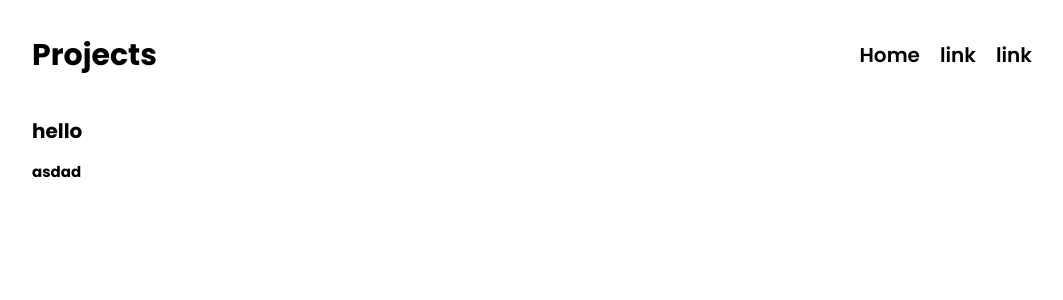
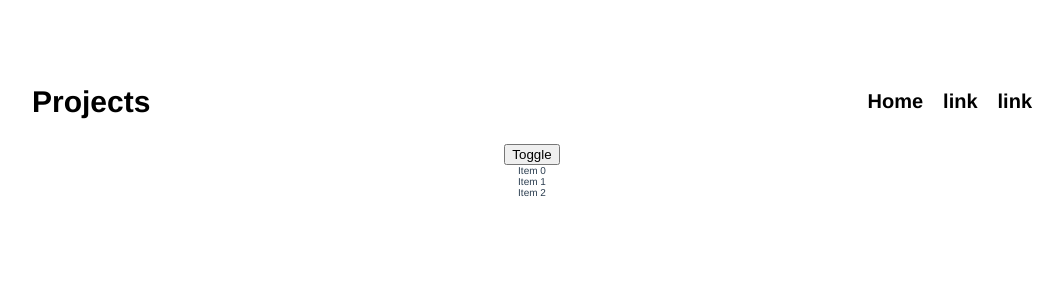
Before and after one commit to Mesterduc/portfolio, a Vue app in the folder portfolio/: page /hej in a window 1280 px wide. Shown: the top 300 px of the page, without its empty margins (108-1171 px from the left). Built offline with nearby package versions, Linux system fonts and the light colour scheme.

Commit message:
list animation

```diff
--- a/portfolio/src/view/Home.vue
+++ b/portfolio/src/view/Home.vue
@@ -1,36 +1,37 @@
 <template>
-
 	<nav class="filter">
 		<span
 			class="filter__item"
-			v-for="(category, index) in categories"
+			v-for="(category, index) in categories" :key="index"
 			:class="{ 'filter__item-isActive': index === isActive }"
-			@click="setLinkActive(index)"
+			@click="setLinkActive(index), changeFilterValue(category)"
 		>
 			{{ category }}
 		</span>
 	</nav>
 	<section class="project__container">
 		<!-- link and container -->
-		<a :href="repo.github" target="_blank" class="project" v-for="(repo, index) in repos">
+		<transition-group name="fade">
+			<a :href="repo.github" target="_blank" class="project" v-for="(repo, index) in filterRepo" :key="index" >
 				{{ repo.name }}
 
-			<!-- overlay when over -->
+				<!-- overlay when hover -->
 				<article
 					class="project__overlay"
 					:class="{ 'project__overlay-isActive': index === isRepoActive }"
 					@mouseenter="setRepoActive(index)"
 					@mouseleave="setRepoActive(null)"
 				>
-				<article class="project__categories" v-for="(language, i) in repo.languages">
+					<article class="project__categories" v-for="(language, i) in repo.languages" :key="i">
 						{{ i }}
 					</article>
 				</article>
 			</a>
+		</transition-group>
 	</section>
 </template>
 <script lang="ts">
-import { defineComponent, onMounted, ref } from 'vue'
+import { computed, defineComponent, onMounted, ref } from 'vue'
 import linkIsActive from '../composables/linkIsActive'
 import Repository from '../types/repository'
 
@@ -41,12 +42,25 @@ export default defineComponent({
 		let { isActive, setLinkActive, setRepoActive, isRepoActive } = linkIsActive()
 
 		// array of language categories
-		const categories = ref(['all', 'vue', 'react', 'javascript', 'swift'])
+		const categories = ref(['all', 'Vue', 'React', 'JavaScript', 'Swift', 'C#'])
+		const repos = ref([])
+		const content = ref('')
 
-		const repos = ref([])
-		const language_url = ref([])
-		const languages = ref([])
-		const content = ref('')
+		const filter = ref('')
+
+		// change the filter value
+		function changeFilterValue(s: string) {
+			filter.value = s
+		}
+
+		// filter repos
+		const filterRepo = computed(() => {
+			if (filter.value == '' || filter.value == 'all') {
+				return repos.value
+			}
+			return repos.value.filter((arr) => arr.languages.hasOwnProperty(filter.value))
+
+		})
 
 		// get Data
 		const getData = async () => {
@@ -54,18 +68,17 @@ export default defineComponent({
 			const respose = await fetch(url)
 			const result = await respose.json()
 			result.forEach((e) => {
-				hej(e.languages_url).then((data) => {
-					let insert: Repository = {
+				getProjectLanguage(e.languages_url).then((data) => {
+					let repo: Repository = {
 						name: e.name,
 						url: e.languages_url,
 						languages: data,
 						github: e.html_url,
 					}
-					repos.value.push(insert)
+					repos.value.push(repo)
 				})
 			})
 		}
-
 		onMounted(getData)
 
 		// get readme file
@@ -78,17 +91,18 @@ export default defineComponent({
 		}
 		fetchReadme()
 
-		async function hej(url: string) {
+        // get used languages that is used in the project
+		async function getProjectLanguage(url: string) {
 			const respose = await fetch(url)
 			const result = await respose.json()
 			return result
 		}
 
 		return {
+			changeFilterValue,
+			filterRepo,
 			repos,
-			languages,
 			content,
-			language_url,
 			categories,
 			isActive,
 			setLinkActive,
@@ -135,6 +149,9 @@ export default defineComponent({
 	justify-content: center;
 	border: solid 1px black;
 	position: relative;
+    -webkit-transition: all 0.6s ease;
+	transition: all 0.6s ease;
+    animation: fade-in 1s;
 
 	&:hover::before {
 		background: white;
@@ -146,7 +163,7 @@ export default defineComponent({
 		filter: brightness(60%);
 		opacity: 0.7;
 		position: absolute;
-		transition: all 0.5s ease-in-out;
+		// transition: all 0.5s ease-in-out;
 		height: 0;
 		top: 0;
 		left: 0;
@@ -173,15 +190,55 @@ export default defineComponent({
 		align-items: center;
 		flex-wrap: wrap;
 		transition: all 0.75s ease-in-out;
-        &-isActive{
+		&-isActive {
 			opacity: 1;
 		}
 	}
-    &__categories{
+	&__categories {
 		border: solid 1px black;
 		margin-right: 1rem;
 		padding: 0.5rem;
 		border-radius: 0.5rem;
 	}
 }
+
+.fade-leave-active {
+	-webkit-transition: all 0.6s ease;
+	transition: all 0.6s ease;
+    animation: fade-in 1s reverse;
+}
+.fade-enter-active {
+	-webkit-transition: all 0.6s ease;
+	transition: all 0.6s ease;
+    animation: fade-in 1s;
+
+}
+
+.fade-enter-from {
+    transform: scale(0.5) translatey(-80px);
+	opacity: 0;
+}
+.fade-leave-to {
+    transform: translatey(30px);
+	opacity: 0;
+}
+
+.fade-move {
+	-webkit-transition: -webkit-transform 0.6s;
+	transition: -webkit-transform 0.6s;
+	transition: transform 0.6s;
+	transition: transform 0.6s, -webkit-transform 0.6s;
+}
+
+// @keyframes fade-in {
+//   from {
+//     opacity: 0;
+//     width: 0;
+//     background-color: blue;
+//   }
+//   to {
+//     opacity: 1;
+//     width: 100%;
+//   }
+// }
 </style>
--- a/portfolio/src/view/hej.vue
+++ b/portfolio/src/view/hej.vue
@@ -1,4 +1,81 @@
 <template>
-    <h1>hello</h1>
-    <h2>asdad</h2>
+  <button @click="show = !show">Toggle</button>
+  <transition-group tag="div" class="VueOnly" name="fade" appear>
+    <div class="graphs" v-for="boro in lotteriesByBorough" :key="boro.id">
+      Item {{ boro.id }}
+    </div>
+  </transition-group>
 </template>
+
+<script>
+let nextId = 0;
+export default {
+  name: "App",
+  data() {
+    return {
+      show: true,
+    };
+  },
+  computed: {
+    lotteriesByBorough() {
+      if (!this.show) return [];
+      return [{ id: nextId++ }, { id: nextId++ }, { id: nextId++ }];
+    },
+  },
+};
+</script>
+
+<style>
+#app {
+  font-family: Avenir, Helvetica, Arial, sans-serif;
+  -webkit-font-smoothing: antialiased;
+  -moz-osx-font-smoothing: grayscale;
+  text-align: center;
+  color: #2c3e50;
+  margin-top: 60px;
+}
+/* .fade-leave-active {
+ 	-webkit-transition: all 0.6s ease;
+ 	transition: all 0.6s ease;
+    animation: fade-in 1s reverse;
+ }
+ .fade-enter-active {
+ 	-webkit-transition: all 0.6s ease !important;
+ 	transition: all 0.6s ease !important;
+     animation: fade-in 1s;
+
+}
+
+.fade-enter-from {
+	opacity: 0;
+}
+.fade-leave-to {
+	opacity: 0;
+}
+
+.fade-move {
+	-webkit-transition: -webkit-transform 0.6s;
+	transition: -webkit-transform 0.6s;
+	transition: transform 0.6s;
+	transition: transform 0.6s, -webkit-transform 0.6s;
+} */
+/* .fade-enter-active {
+  animation: fade-in 1s;
+}
+
+.fade-leave-active {
+  animation: fade-in 1s reverse;
+}
+
+@keyframes fade-in {
+  from {
+    opacity: 0;
+    width: 0;
+    background-color: blue;
+  }
+  to {
+    opacity: 1;
+    width: 100%;
+  }
+} */
+</style>
```
Lines whose indentation alone changed are shown as unchanged.
